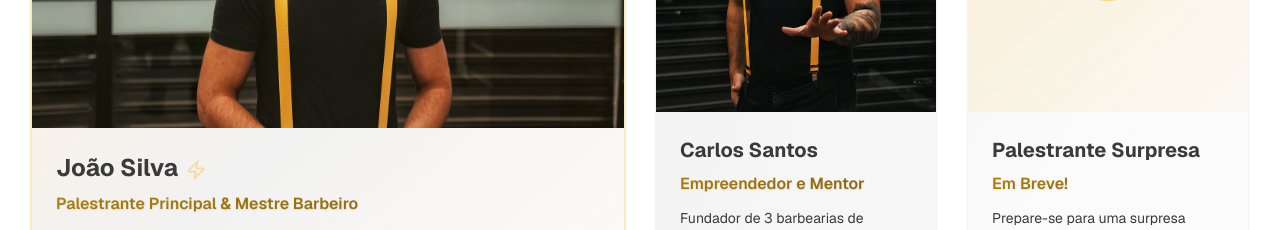
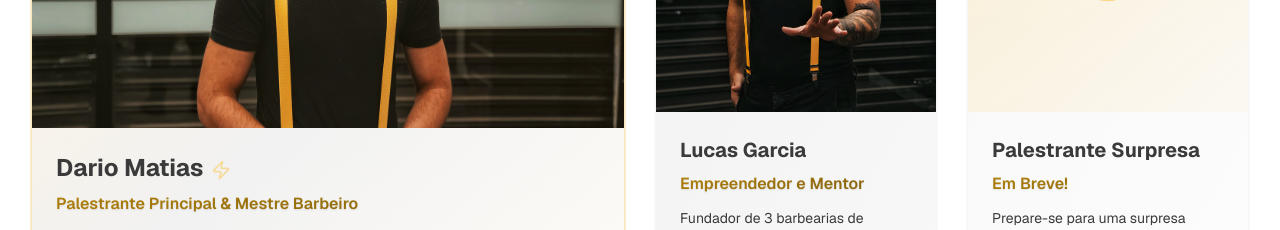
Before and after one commit to Dhionierison/barber-class-v2, a Next.js app: page / in a window 1280 px wide. Shown: the part 2540-2770 px from the top of the page. Built offline with nearby package versions, Linux system fonts and the light colour scheme.

Commit message:
refactor: ajuste nos nomes dos palestrantes

```diff
--- a/components/speakers-section.tsx
+++ b/components/speakers-section.tsx
@@ -5,7 +5,7 @@ export function SpeakersSection() {
   const speakers = [
     {
       id: 1,
-      name: "João Silva",
+      name: "Dario Matias",
       role: "Palestrante Principal & Mestre Barbeiro",
       image: "/images/instructor-2.png",
       description: "15 anos de experiência, referência nacional em técnicas tradicionais e inovação",
@@ -14,7 +14,7 @@ export function SpeakersSection() {
     },
     {
       id: 2,
-      name: "Carlos Santos",
+      name: "Lucas Garcia",
       role: "Empreendedor e Mentor",
       image: "/images/instructor-3.png",
       description: "Fundador de 3 barbearias de sucesso, especialista em gestão",
```
